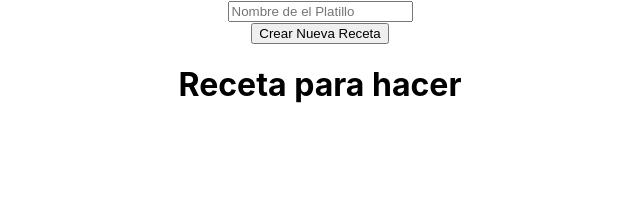
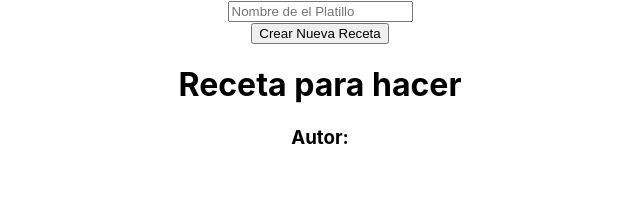
Before and after one commit to venit1123/consejos_de_la_jefa, a React (Create React App) app: page / in a window 1280 px wide. Shown: the top 216 px of the page, without its empty margins (320-960 px from the left). Built offline with nearby package versions, Linux system fonts and the light colour scheme.

Commit message:
Adding <Fragment> tag

```diff
--- a/src/App.js
+++ b/src/App.js
@@ -1,26 +1,30 @@
 import './App.css';
-import { useState } from 'react';
+import { useState, Fragment } from 'react';
 
 
 function App({}) {
 
-  const [recipeName, setRecipeName] = useState ('')
+  const [recipeName, setRecipeName] = useState('')
+  const [authorName, setAuthorName] = useState('')
   const [showRecipeInput, setShowRecipeInput] = useState('visible')
   const [isShown, setIsShown] = useState(true);
 
   const handleRecipeNameChange = (event) => {
-    setRecipeName(event.target.value)
+    setRecipeName(event.target.value);
   };
 
   const submit = (e) => {
     e.preventDefault();
-    setShowRecipeInput('hidden')
-    setIsShown(false)
+    setShowRecipeInput('hidden');
+    setIsShown(false);
   };
 
   function RecipeHeader({currentRecipeName}) {
     return(
-      <h1>Receta para hacer {currentRecipeName} </h1>
+      <Fragment>
+        <h1>Receta para hacer {currentRecipeName} </h1>
+        <h3>Autor: {authorName}</h3>
+      </Fragment>
     );
   }
 
```
